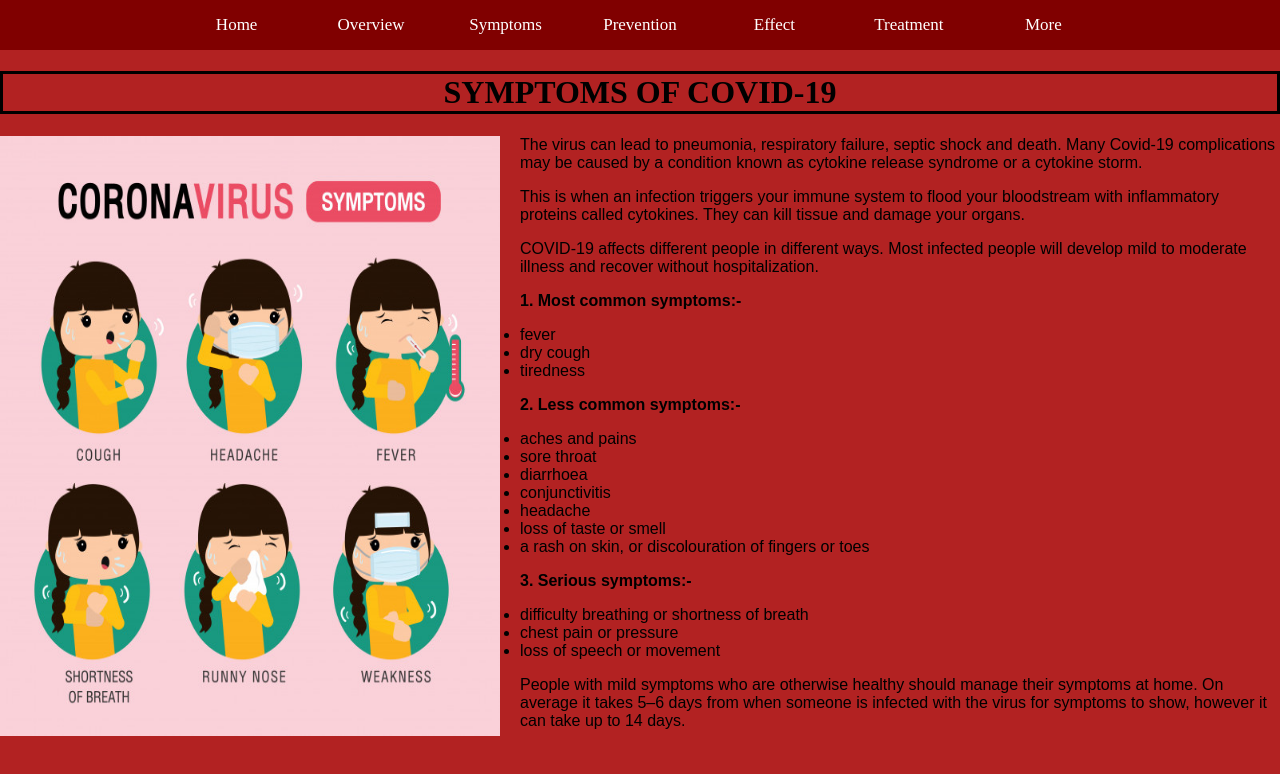
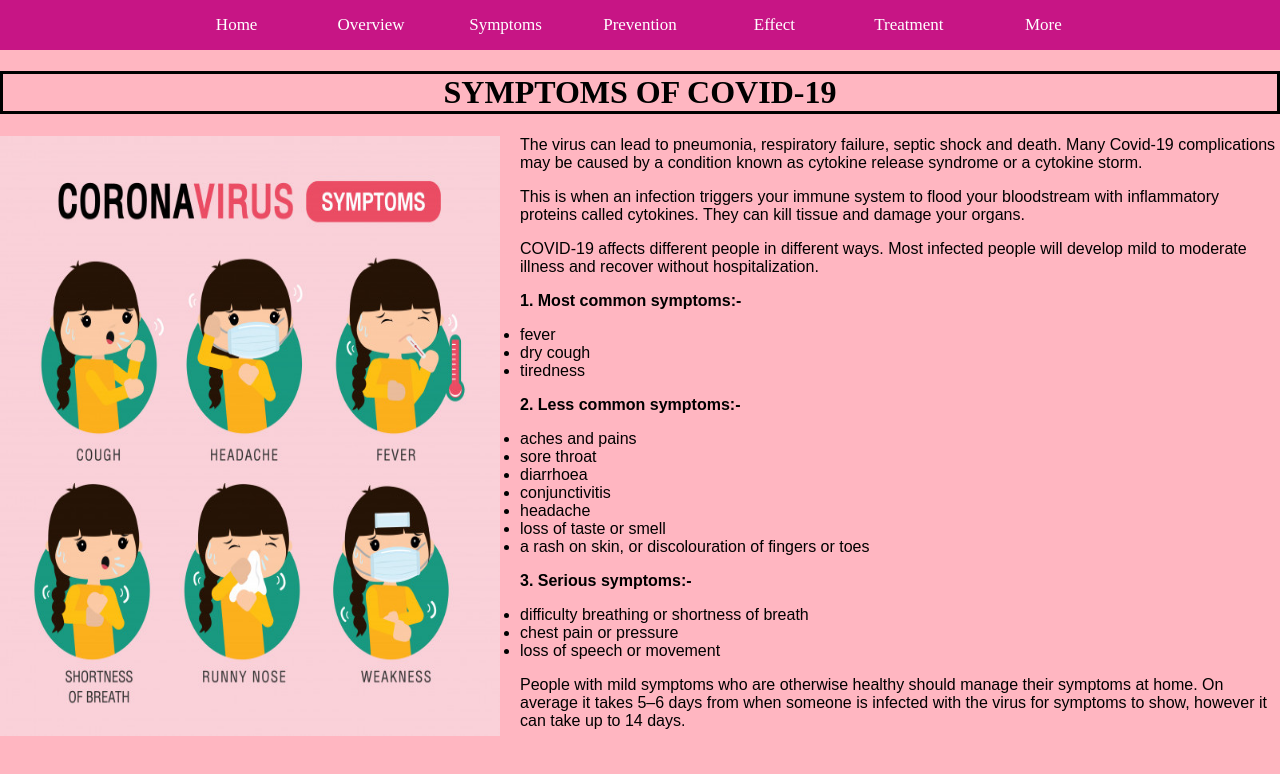
Before and after one commit to serisarah/info-COVID19, a plain HTML site: page symptoms.html in a window 1280 px wide. Drawn offline with Linux system fonts and the light colour scheme.

Commit message:
Update symptoms.html

```diff
--- a/symptoms.html
+++ b/symptoms.html
@@ -6,11 +6,11 @@
 body{
     margin:0;
     padding:0;
-    background:#B22222;
+    background:#FFB6C1;
 }
 .nav ul {
     list-style: none;
-    background:#800000;
+    background:#C71585;
     text-align: center;
     padding: 0;
     margin: 0;
```
